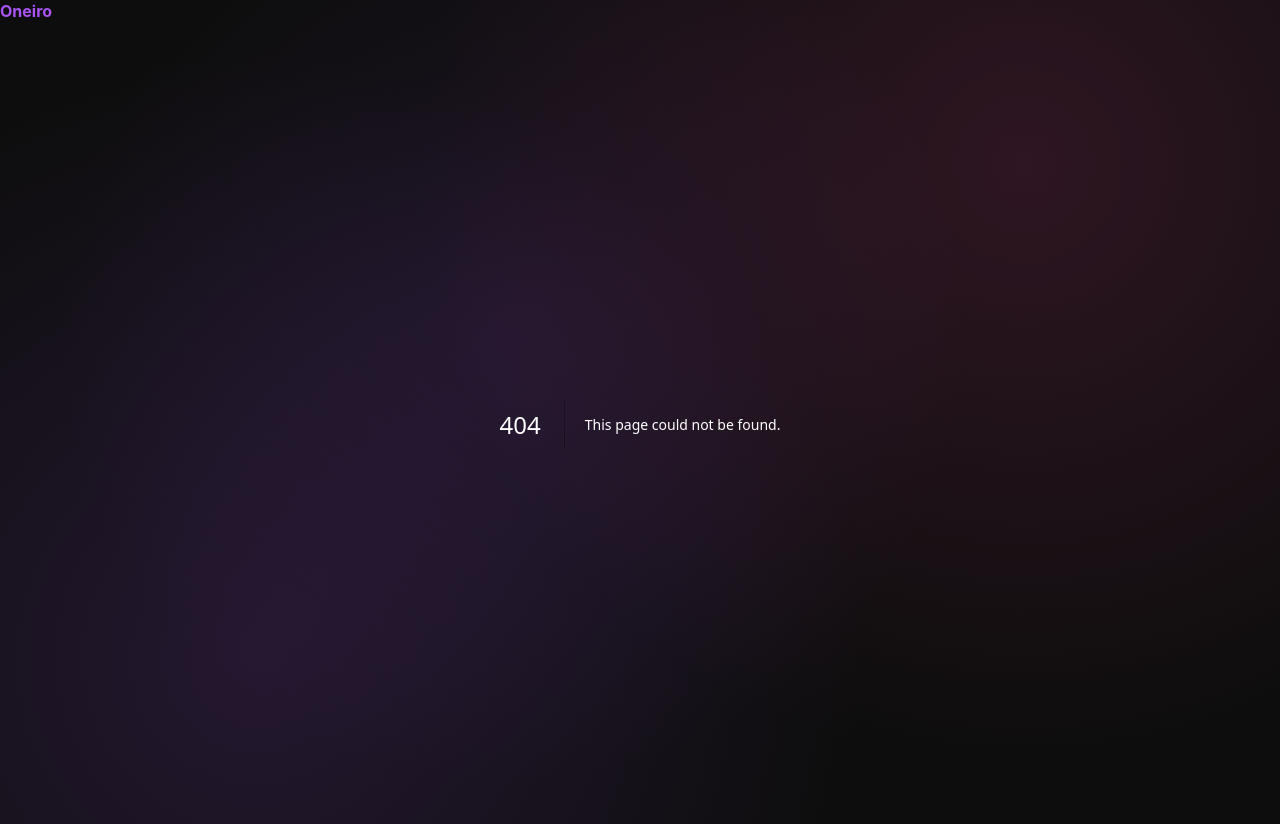
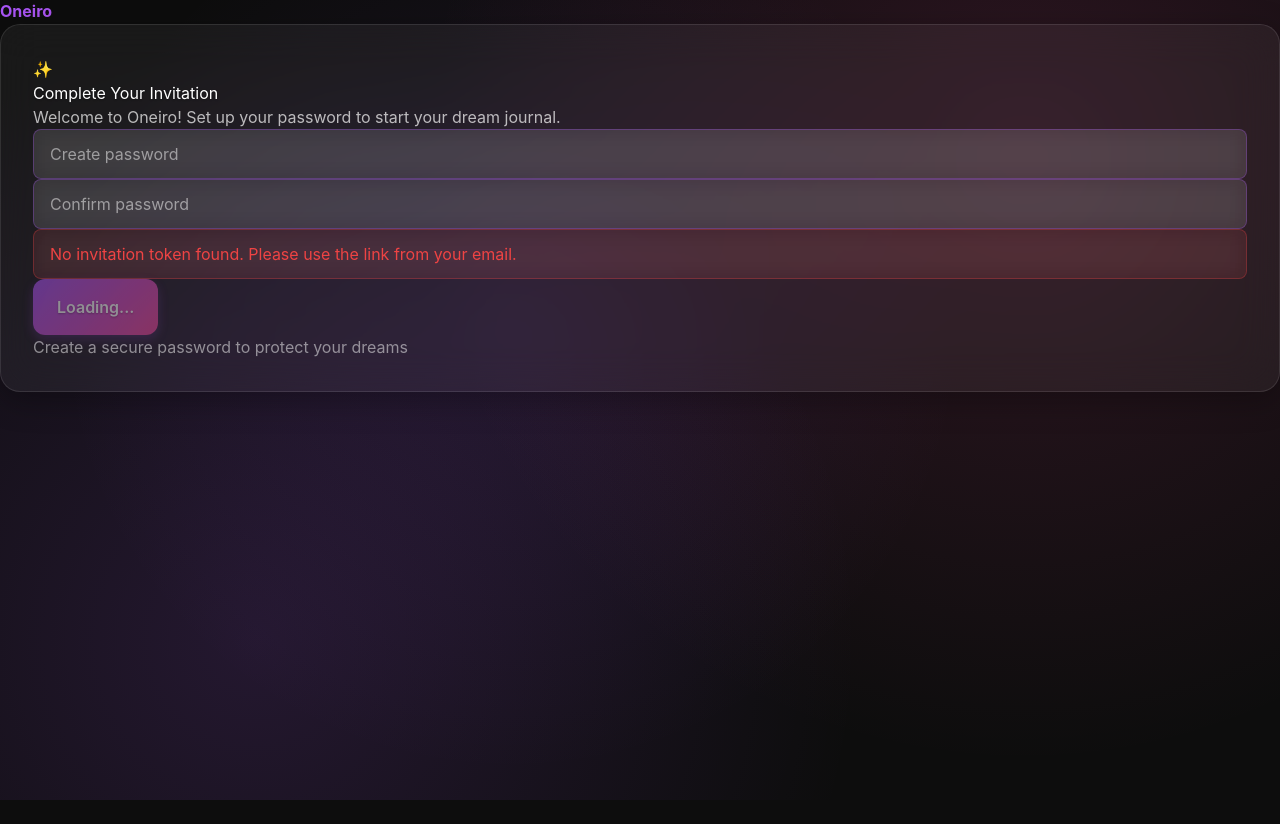
Before and after one commit to debnaml/oneiro-auth, a Next.js app: page /invite in a window 1280 px wide. Before the commit this address had no page. After the commit the page ends 800 px from the top, so only its background shows below. Built offline with nearby package versions, Linux system fonts and the light colour scheme; no server answers.

Commit message:
✨ Add invite flow support - handle user invitations with password setup

```diff
--- /dev/null
+++ b/app/invite/page.js
@@ -0,0 +1,152 @@
+'use client';
+import { useState, useEffect } from 'react';
+import { supabase } from '../../lib/supabase';
+
+export default function InvitePage() {
+  const [token, setToken] = useState(null);
+  const [password, setPassword] = useState('');
+  const [confirmPassword, setConfirmPassword] = useState('');
+  const [done, setDone] = useState(false);
+  const [error, setError] = useState('');
+  const [email, setEmail] = useState('');
+
+  useEffect(() => {
+    const handleInviteFlow = async () => {
+      const hashParams = new URLSearchParams(window.location.hash.substring(1));
+      const access_token = hashParams.get('access_token');
+      const type = hashParams.get('type');
+
+      console.log('Invite params:', { access_token, type });
+
+      if (access_token && type === 'invite') {
+        try {
+          const { data, error } = await supabase.auth.setSession({
+            access_token,
+            refresh_token: hashParams.get('refresh_token') || ''
+          });
+
+          if (error) {
+            console.error('Session error:', error);
+            setError('Invalid or expired invitation link');
+          } else {
+            console.log('Session set successfully:', data);
+            setToken(access_token);
+            setEmail(data.user?.email || '');
+          }
+        } catch (err) {
+          console.error('Auth error:', err);
+          setError('Authentication failed');
+        }
+      } else {
+        setError('No invitation token found. Please use the link from your email.');
+      }
+    };
+
+    handleInviteFlow();
+  }, []);
+
+  async function handleSubmit(e) {
+    e.preventDefault();
+
+    if (password !== confirmPassword) {
+      setError('Passwords do not match');
+      return;
+    }
+
+    if (password.length < 6) {
+      setError('Password must be at least 6 characters');
+      return;
+    }
+
+    try {
+      const { error } = await supabase.auth.updateUser({ password });
+      if (error) {
+        setError(error.message);
+      } else {
+        setDone(true);
+      }
+    } catch (err) {
+      setError('Failed to set password');
+    }
+  }
+
+  if (done) {
+    return (
+      <div className="flex flex-col items-center justify-center min-h-[50vh]">
+        <div className="glass-card w-full text-center">
+          <div className="mb-6 text-4xl">🎉</div>
+          <h1 className="text-2xl font-bold mb-4 text-primary">Welcome to Oneiro!</h1>
+          <p className="text-secondary mb-6">
+            Your account has been set up successfully. You can now log in to start your dream journey.
+          </p>
+          <div className="text-muted text-sm">
+            Time to capture your dreams
+          </div>
+        </div>
+      </div>
+    );
+  }
+
+  return (
+    <div className="flex flex-col items-center justify-center min-h-[50vh]">
+      <div className="glass-card w-full">
+        <div className="text-center mb-6">
+          <div className="mb-4 text-3xl">✨</div>
+          <h1 className="text-2xl font-bold mb-2 text-primary">Complete Your Invitation</h1>
+          <p className="text-secondary">
+            Welcome to Oneiro! Set up your password to start your dream journal.
+          </p>
+          {email && (
+            <p className="text-muted text-sm mt-2">
+              Setting up account for: {email}
+            </p>
+          )}
+        </div>
+
+        <form onSubmit={handleSubmit} className="space-y-4">
+          <div>
+            <input
+              type="password"
+              placeholder="Create password"
+              value={password}
+              onChange={(e) => setPassword(e.target.value)}
+              className="input-field"
+              required
+              minLength={6}
+            />
+          </div>
+
+          <div>
+            <input
+              type="password"
+              placeholder="Confirm password"
+              value={confirmPassword}
+              onChange={(e) => setConfirmPassword(e.target.value)}
+              className="input-field"
+              required
+              minLength={6}
+            />
+          </div>
+
+          {error && (
+            <div className="error-message text-sm">
+              {error}
+            </div>
+          )}
+
+          <button
+            type="submit"
+            disabled={!token || !password || !confirmPassword}
+            className="btn-primary w-full"
+          >
+            {!token ? 'Loading...' : 'Complete Setup'}
+          </button>
+
+          <div className="text-muted text-center text-sm mt-4">
+            Create a secure password to protect your dreams
+          </div>
+        </form>
+      </div>
+    </div>
+  );
+}
--- a/app/page.js
+++ b/app/page.js
@@ -20,6 +20,8 @@
       window.location.href = '/reset-password' + hash;
     } else if (type === 'signup') {
       window.location.href = '/verify' + hash;
+    } else if (type === 'invite') {
+      window.location.href = '/invite' + hash;
     }
   }, []);
 
@@ -33,6 +35,7 @@
         <div className="space-y-4 text-sm">
           <div className="feature-item">Email verification</div>
           <div className="feature-item">Password reset</div>
+          <div className="feature-item">User invitations</div>
           <div className="feature-item">Secure authentication</div>
         </div>
         <div className="mt-8 text-muted text-sm">
```
